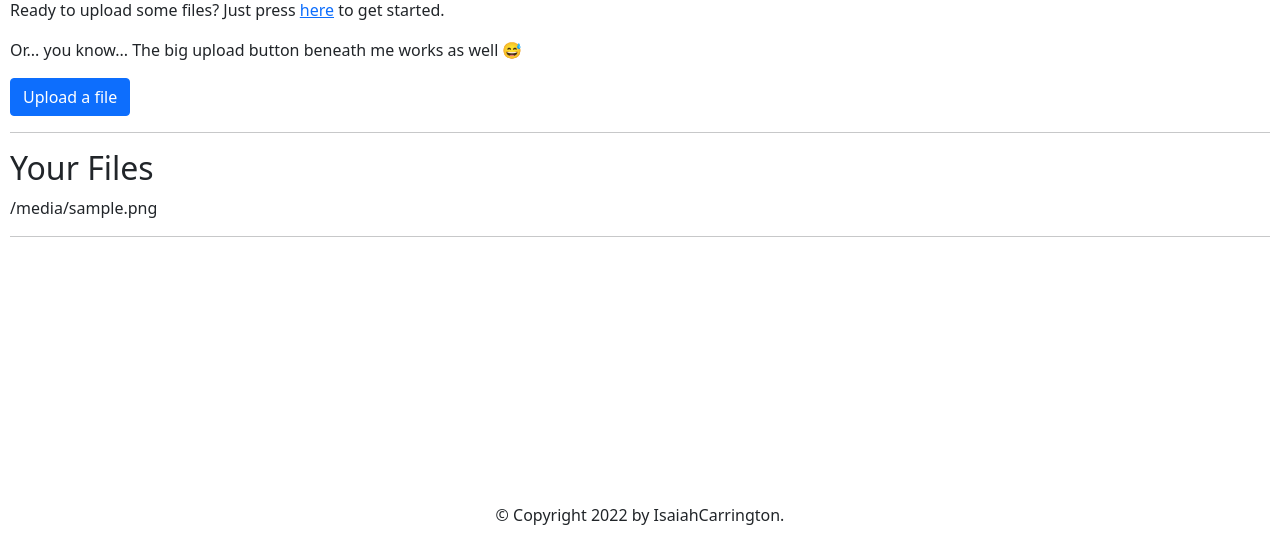
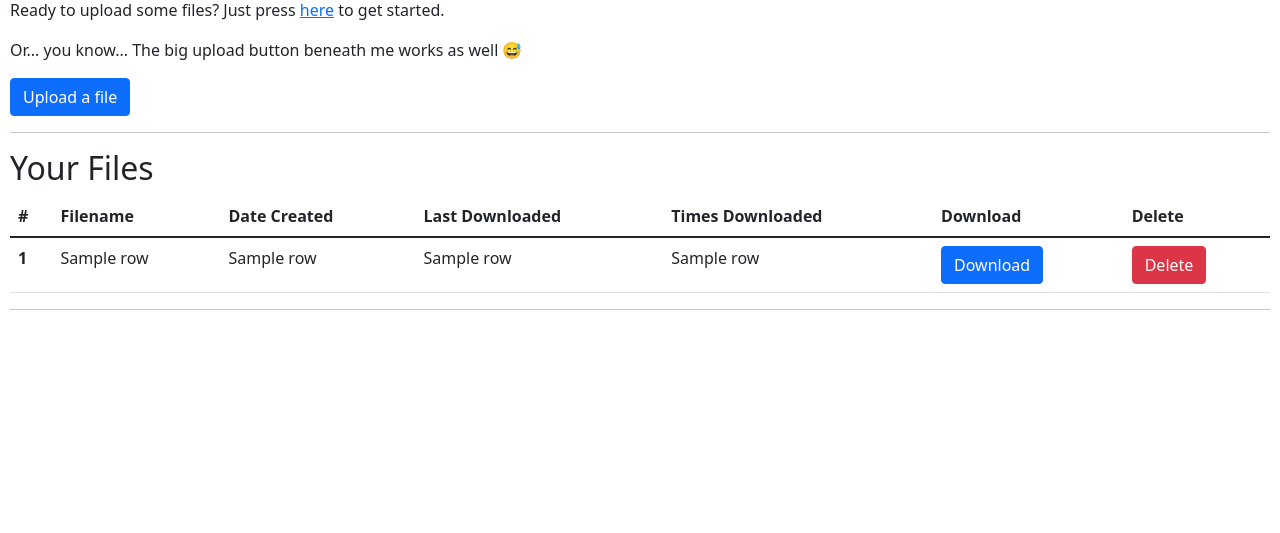
Before and after one commit to IsaiahSama/web-server, a Flask app: template templates/index.html in a window 1280 px wide. Shown: the part 251-784 px from the top of the page. Run offline with Flask 2, Linux system fonts and the light colour scheme; the template is opened without the code that fills it: most values are stand-ins (such as "Sample title", 1, 10 or a date in 2020).

Commit message:
Fixed viewing of uploaded files

```diff
--- a/templates/index.html
+++ b/templates/index.html
@@ -22,7 +22,30 @@
 
 {% if files %}
 
-    {{ files }}
+<table class="table">
+    <thead>
+        <tr>
+            <th scope="col">#</th>
+            <th scope="col">Filename</th>
+            <th scope="col">Date Created</th>
+            <th scope="col">Last Downloaded</th>
+            <th scope="col">Times Downloaded</th>
+            <th scope="col">Download</th>
+            <th scope="col">Delete</th>
+        </tr>
+    </thead>
+    <tbody>
+        {% for row in files %}
+        <th scope="row">{{ row[0] }} </th>
+        <td> {{ row[1] }} </td>
+        <td> {{ row[2] }} </td>
+        <td> {{ row[3] }} </td>
+        <td> {{ row[4] }} </td>
+        <td> <a href="/download/{{row[1]}}"><button class="btn btn-primary">Download</button></a> </td>
+        <td> <a href="/delete/{{row[1]}}"><button class="btn btn-danger">Delete</button></a> </td>
+        {% endfor %}
+    </tbody>
+</table>
 
 {% else %}
     <p>You haven't uploaded any files as yet. Do so by pressing the <a href="/upload/"> upload</a> link above</p>
```
